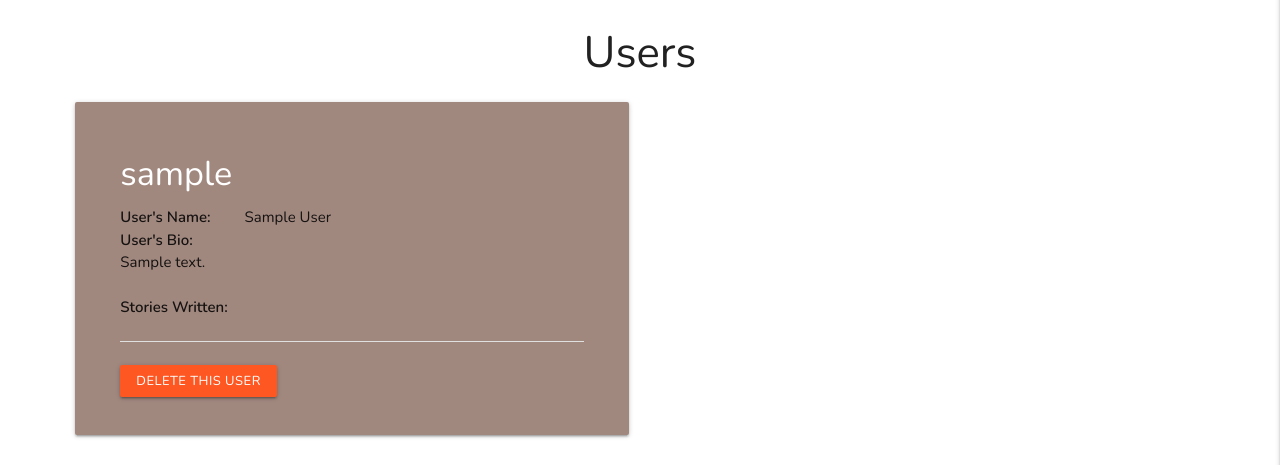
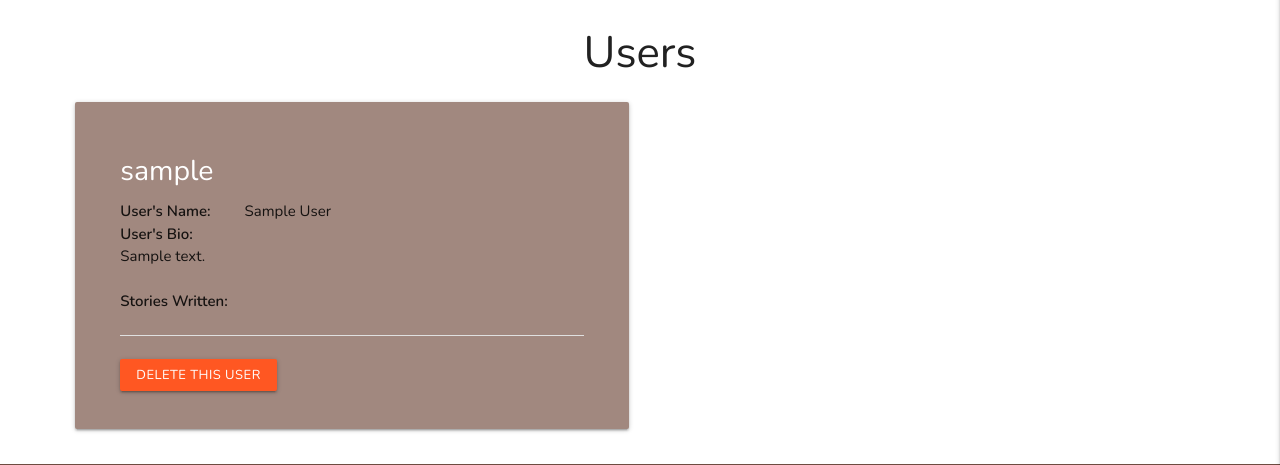
Before and after one commit to finnsterfran/The_Written_Tapestry, a Flask app: page /user/ in a window 1280 px wide. Shown: the part 174-639 px from the top of the page. Run offline with Flask 2, Linux system fonts and the light colour scheme; a database or web service that is not in the repository returns one stand-in record (values such as "Sample title"); some libraries are stand-ins or nearby versions.

Commit message:
fix font size for user card in user.html. reduce max character for username

```diff
--- a/static/css/style.css
+++ b/static/css/style.css
@@ -138,6 +138,7 @@ input {
 .profile-name {
     font-size: 1.8rem;
 }
+
 .no-story {
     padding: 2rem 0;
 }
@@ -165,3 +166,7 @@ input {
     font-weight: 600;
     padding-right: 2rem;
 }
+
+.user-name {
+    font-size: 1.9rem;
+}
--- a/templates/register.html
+++ b/templates/register.html
@@ -7,7 +7,7 @@
                 <div class="row">
                     <div class="input-field col s10 offset-s1">
                         <input type="text" class="validate" name="username" id="username"
-                            minlength="6" maxlength="15" pattern="^[a-zA-Z0-9]{3,15}$" required>
+                            minlength="6" maxlength="12" pattern="^[a-zA-Z0-9]{3,15}$" required>
                         <label for="username"><i class="reg-icon far fa-user"></i> Username</label>
                     </div>
                 </div>
--- a/templates/user.html
+++ b/templates/user.html
@@ -6,7 +6,7 @@
             {% if user.username != "administration" %}
                 <div class="col s12 m6">
                     <div class="card-panel user-card brown lighten-2">
-                        <h4 class="card-title white-text">
+                        <h4 class="card-title user-name white-text">
                             {{ user.username }}
                         </h4>
                         <p><span class="user-tags">User's Name:</span> {{ user.first_name.capitalize() }} {{ user.last_name.capitalize() }}</p>
```
